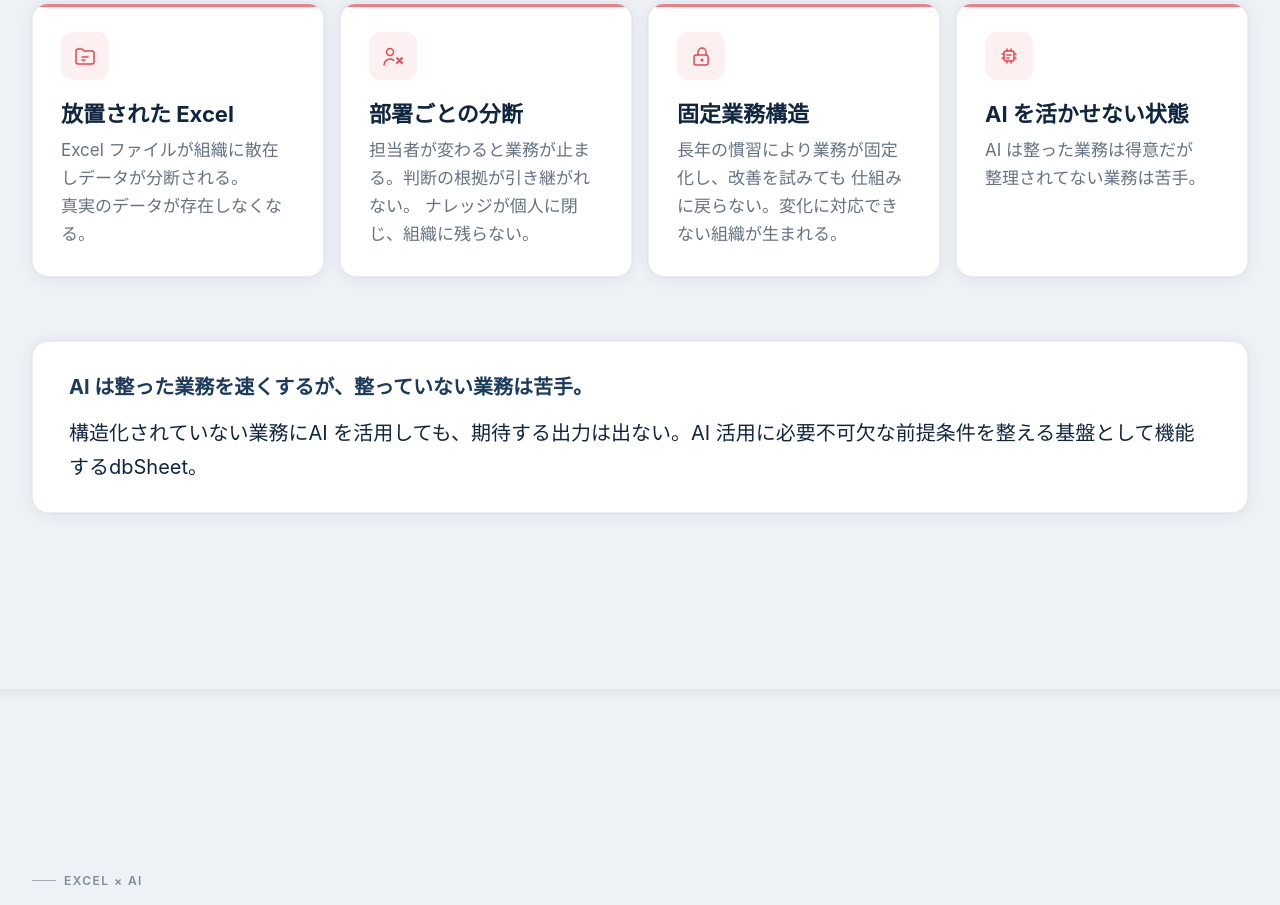
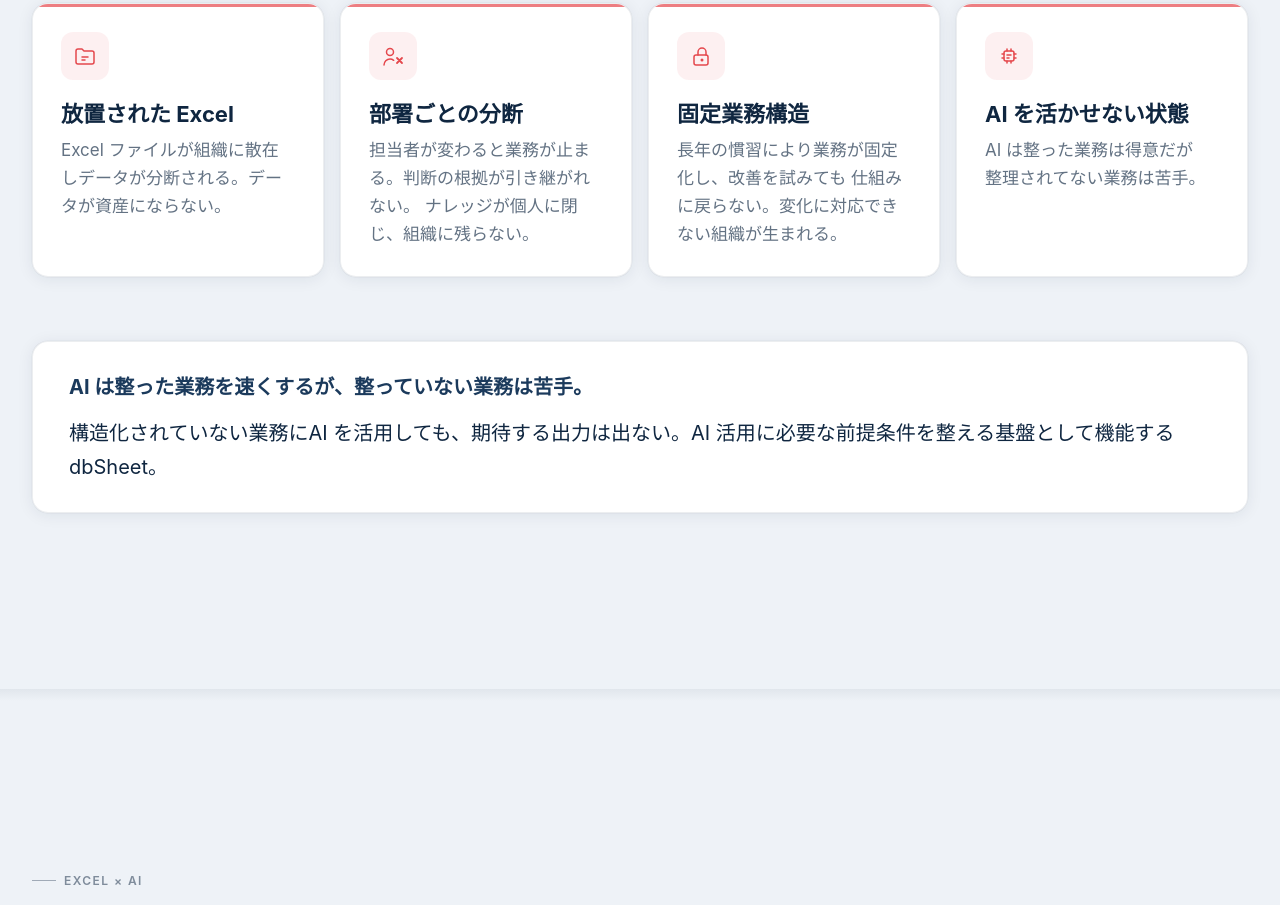
Before and after one commit to shiozaki-new/nagoya2026, a plain HTML site: page index.html in a window 1280 px wide. Shown: the part 5496-6401 px from the top of the page. Drawn offline with Linux system fonts and the light colour scheme.

Commit message:
Update index.html

```diff
--- a/index.html
+++ b/index.html
@@ -2111,8 +2111,7 @@ body { background: var(--color-bg-dark); color: var(--color-text-inverse); overf
         <div class="competitor__card-icon"><svg width="22" height="22" viewBox="0 0 22 22" fill="none" aria-hidden="true"><path d="M2 6C2 4.9 2.9 4 4 4H8L10 6H18C19.1 6 20 6.9 20 8V17C20 18.1 19.1 19 18 19H4C2.9 19 2 18.1 2 17V6Z" stroke="currentColor" stroke-width="1.5" stroke-linejoin="round"/><path d="M8 12H14M8 15H11" stroke="currentColor" stroke-width="1.5" stroke-linecap="round"/></svg></div>
         <div class="competitor__card-title">放置された Excel</div>
         <div class="competitor__card-desc">
-          Excel ファイルが組織に散在しデータが分断される。<br>
-          真実のデータが存在しなくなる。
+          Excel ファイルが組織に散在しデータが分断される。データが資産にならない。
         </div>
       </div>
       <div class="competitor__card will-animate anim--up anim-d3">
@@ -2143,7 +2142,7 @@ body { background: var(--color-bg-dark); color: var(--color-text-inverse); overf
 
     <div class="competitor__bottom will-animate anim--scale anim-d6">
       <p><strong>AI は整った業務を速くするが<span class="pc-only">、</span><br class="sp-br">整っていない業務は苦手。</strong></p>
-      <p>構造化されていない業務に<br class="sp-br">AI を活用しても<span class="pc-only">、</span>期待する出力は出ない。<br class="sp-br">AI 活用に必要不可欠な前提条件を<br class="sp-br">整える基盤として機能するdbSheet。</p>
+      <p>構造化されていない業務にAI を活用しても<span class="pc-only">、</span><br class="sp-br">期待する出力は出ない。<br class="sp-br">AI 活用に必要な前提条件を整える<br class="sp-br">基盤として機能するdbSheet。</p>
     </div>
   </div>
 </section>
```
